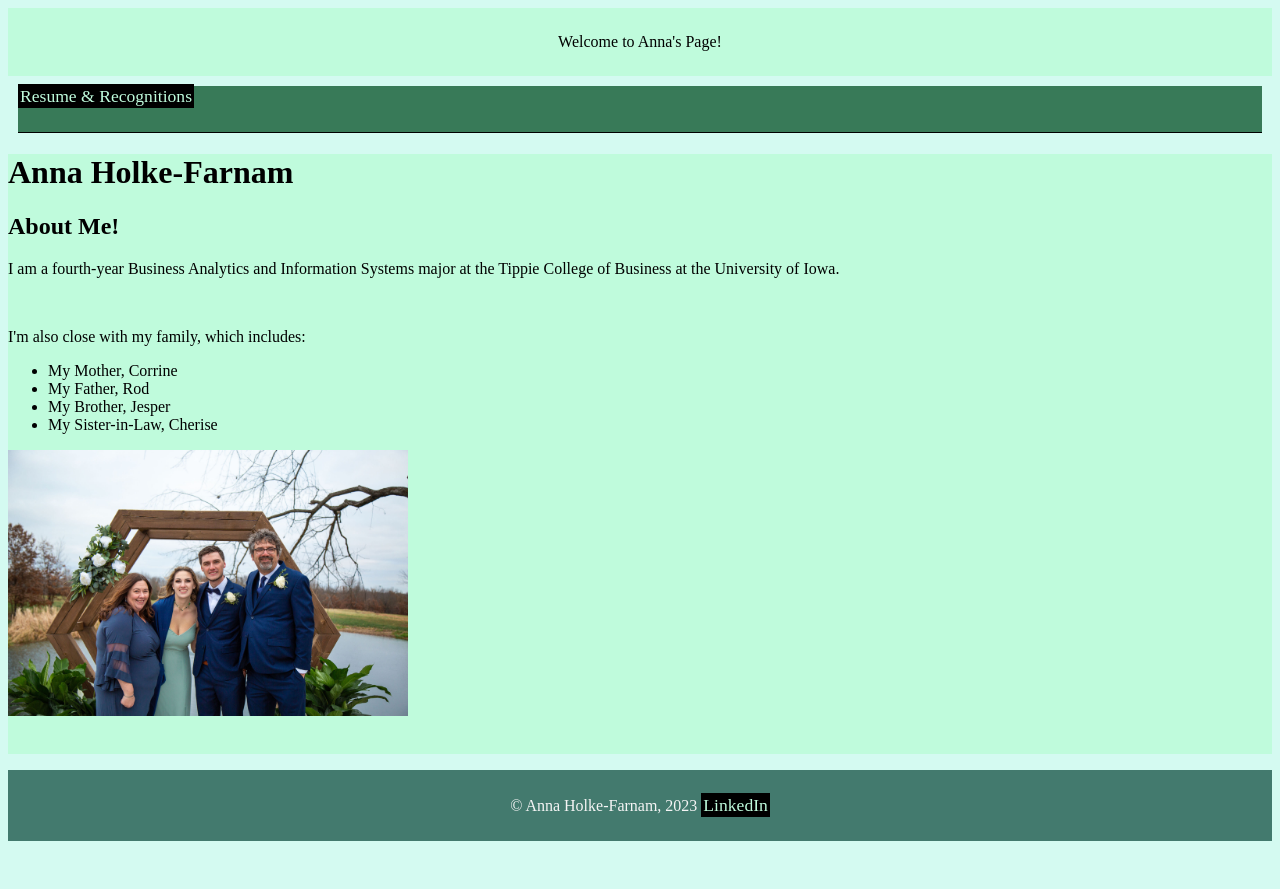
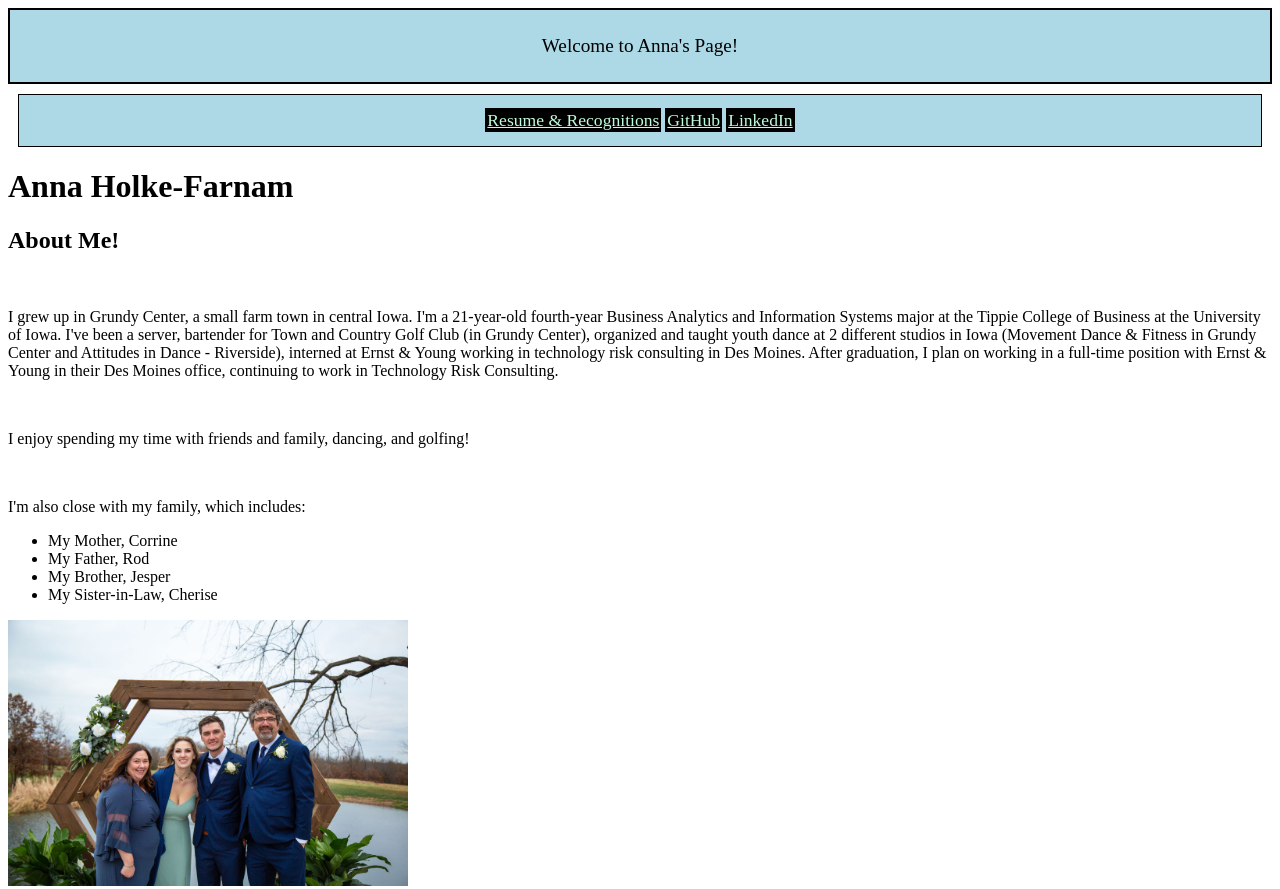
Before and after one commit to aholkefarnam/BAIS-3300-week6-hw, a plain HTML site: page index.html in a window 1280 px wide. Shown: the top 889 px of the page. Before the commit the page ends 849 px from the top, so only its background shows below. Drawn offline with Linux system fonts and the light colour scheme.

Commit message:
Beginning work on Monday - Formatting and adding detail to about sections

```diff
--- a/css/stylesheet.css
+++ b/css/stylesheet.css
@@ -1,26 +1,32 @@
 .wrapper{
-    background-color: #D4FAF1;
+    background-color: lightblue;
 }
 
 header {
-    background-color: #BFFBDC;
+    background-color: lightblue;
     padding: 25px;
     text-align: center;
     color: black;
+    font-size: larger;
+    border: 2px solid black;
+    font-weight: 400;
 }
 
 
 nav {
-    background-color: #387A58;
+    background-color: lightblue;
     margin: 10px;
-    padding-bottom: 25px;
-    border-bottom: 1px solid black;
+    padding-bottom: 15px;
+    padding-top: 15px;
+    border: 1px solid black;
+    text-align: center;
 }
 
 
 a {
-    text-decoration: none;
+    text-decoration: underline;
     font-size: 1.1rem;
+    text-align: center;
 }
 
 a:link {
@@ -30,25 +36,27 @@ a:link {
 }
 
 a:visited {
-    color: darkcyan;
+    color: white;
     background-color: black;
     padding: 2px;
 }
 
 a:hover {
-    color: #BFFBDC;
+    color: white;
     background-color: hotpink;
     padding: 2px;
 }
 
 a:active {
-    color: hotpink
+    color: hotpink;
+    background-color: black;
+    padding: 2px;
 }
 
 
-main { background-color: #BFFBDC;}
+main { background-color: white;}
 
-body { background-color: #D4FAF1;}
+body { background-color: white;}
 
 table {
     border-collapse: collapse;
--- a/index.html
+++ b/index.html
@@ -16,13 +16,18 @@
 
     <nav>
     <a href ="./resume.html">Resume & Recognitions</a>
+    <a href="https://github.com/aholkefarnam">GitHub</a>
+    <a href="https://www.linkedin.com/in/anna-holke-farnam/">LinkedIn</a>
     </nav>
     <main>
         <h1>Anna Holke-Farnam</h1>
         <h2>About Me!</h2>
         <p>
-            I am a fourth-year Business Analytics and Information Systems major at the Tippie College of Business at the University of Iowa.
         </p>
+        <p>&nbsp;</p>
+        <p>I grew up in Grundy Center, a small farm town in central Iowa. I'm a 21-year-old fourth-year Business Analytics and Information Systems major at the Tippie College of Business at the University of Iowa. I've been a server, bartender for Town and Country Golf Club (in Grundy Center), organized and taught youth dance at 2 different studios in Iowa (Movement Dance & Fitness in Grundy Center and Attitudes in Dance - Riverside), interned at Ernst & Young working in technology risk consulting in Des Moines. After graduation, I plan on working in a full-time position with Ernst & Young in their Des Moines office, continuing to work in Technology Risk Consulting.</p>
+        <p>&nbsp;</p>
+        <p>I enjoy spending my time with friends and family, dancing, and golfing!</p>
         <p>&nbsp;</p>
         <p>I'm also close with my family, which includes:</p>
         <ul>
@@ -33,13 +38,10 @@
 
         </ul>
         <img src="./images/family.JPG" width="400">
-
-
         <p>&nbsp;</p>
     </main>
     <footer>
         &copy; Anna Holke-Farnam, 2023
-        <a href="https://www.linkedin.com/in/anna-holke-farnam/">LinkedIn</a>
     </footer>
 
 </body>
```
